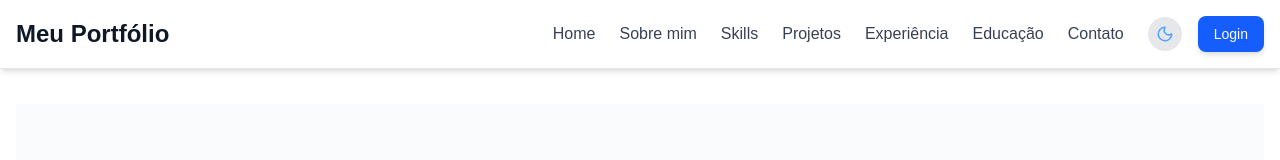
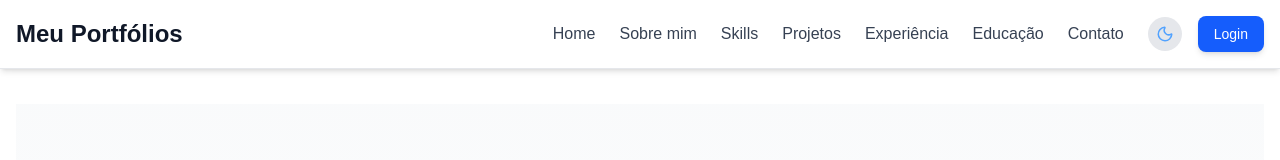
Before and after one commit to Danielciprianomussenoho/myPortfolio_fullstack, a Next.js app: page / in a window 1280 px wide. Shown: the top 160 px of the page. Built offline with nearby package versions, Linux system fonts and the light colour scheme; no server answers.

Commit message:
right api.

```diff
--- a/src/components/dashboard/NavbarSection.tsx
+++ b/src/components/dashboard/NavbarSection.tsx
@@ -48,7 +48,7 @@ export default function NavbarSection() {
     <nav className="bg-white/80 dark:bg-gray-900/80 backdrop-blur-md fixed w-full z-50 shadow-md border-b border-gray-200 dark:border-gray-700">
       <div className="container mx-auto px-4 py-4 flex justify-between items-center">
         <Link href="/" className="text-2xl font-bold text-gray-900 dark:text-white hover:text-blue-500 dark:hover:text-blue-400 transition-colors">
-          Meu Portfólio
+          Meu Portfólios
         </Link>
 
         {/* Ícone do menu mobile */}
```
